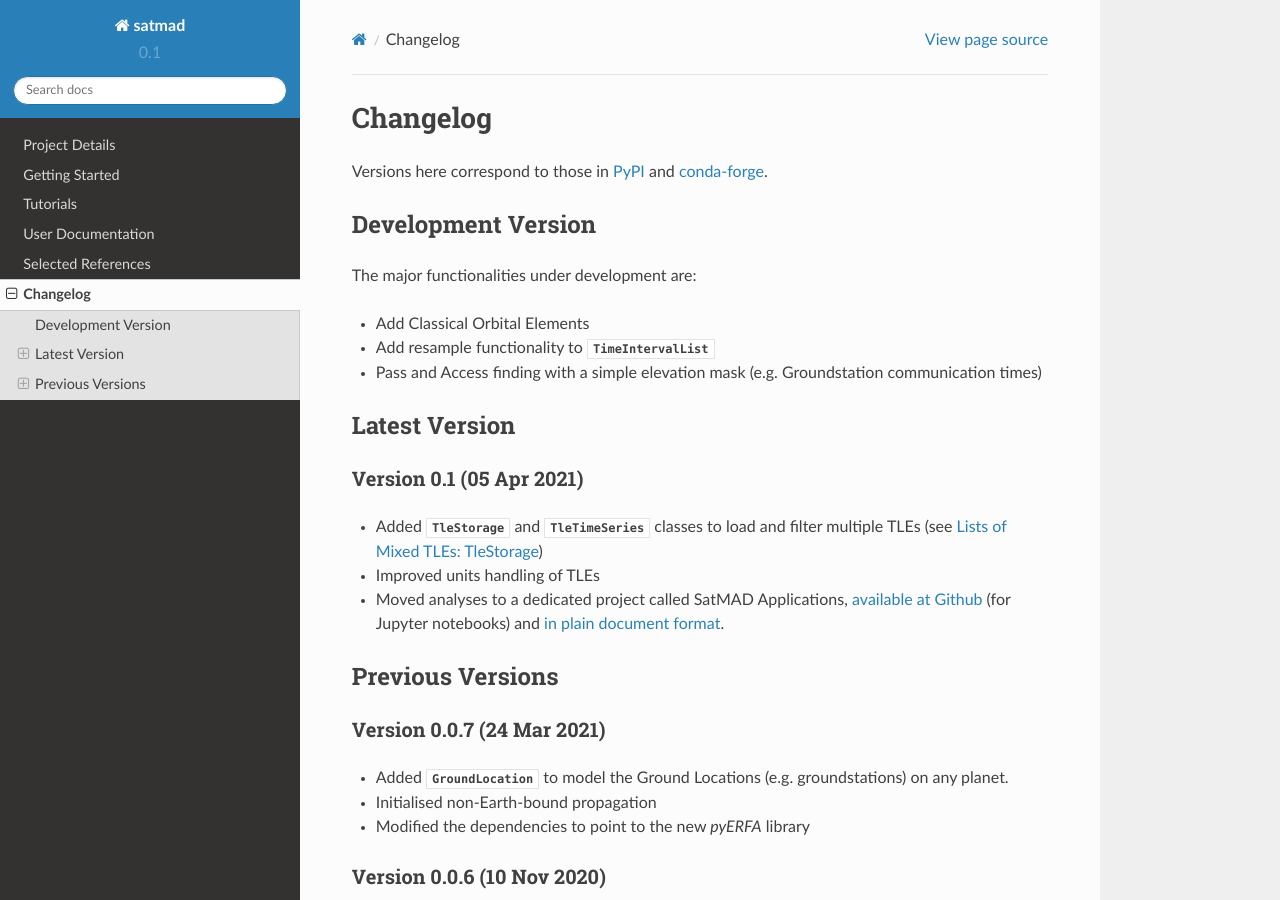
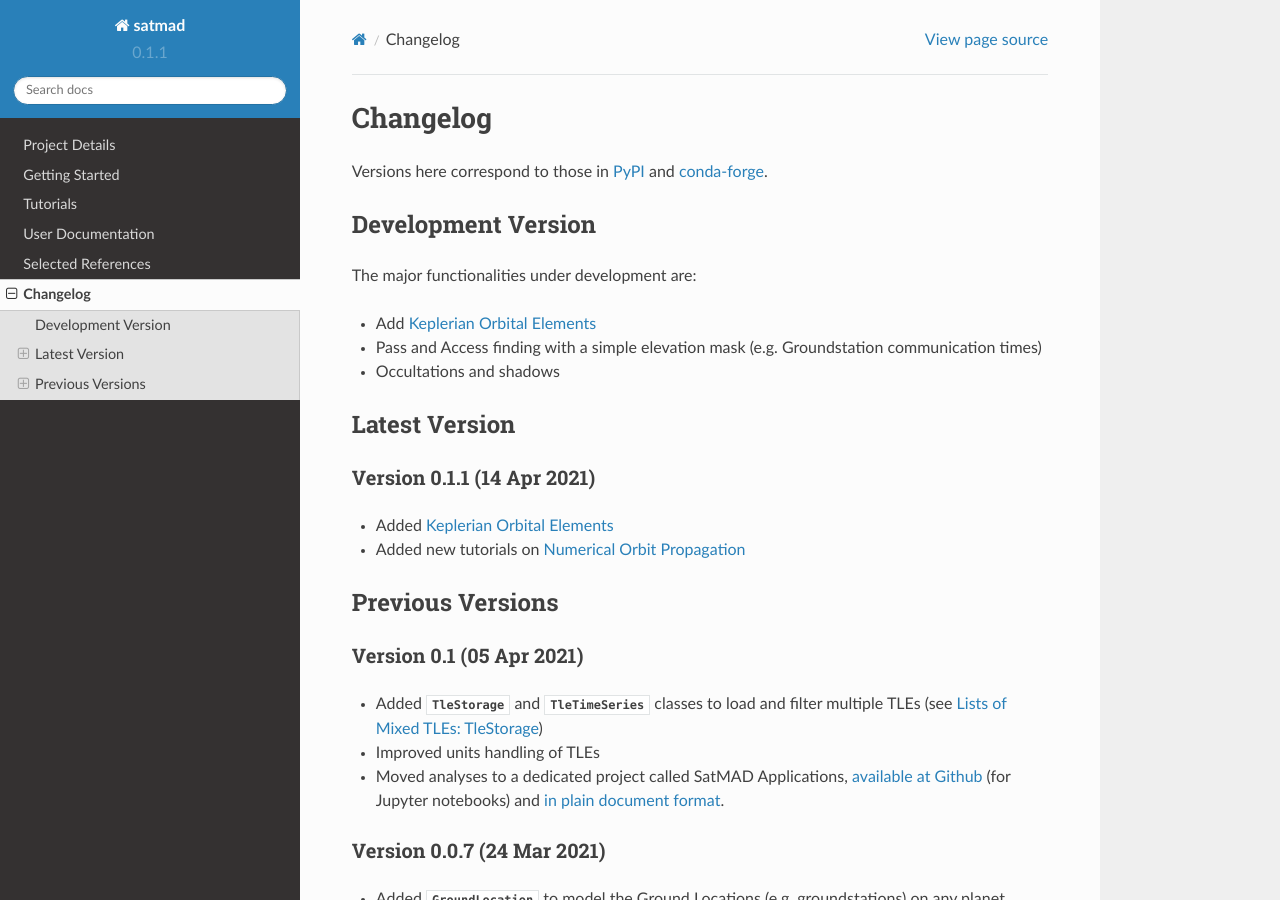
Before and after one commit to egemenimre/satmad, a Sphinx documentation site: the page built from docs/changelog.rst, in a window 1280 px wide and 900 px high. Built offline with Sphinx 7.4.7 and the Read the Docs theme 2.0.0, drawn with Linux system fonts in a browser that asks for light colours.

Commit message:
Bumped version to 0.1.1

```diff
--- a/docs/changelog.rst
+++ b/docs/changelog.rst
@@ -11,15 +11,24 @@ Development Version
 
 The major functionalities under development are:
 
-- Add Classical Orbital Elements
-- Add resample functionality to :class:`.TimeIntervalList`
+- Add `Keplerian Orbital Elements <propagation/classical_orb_elems.rst>`_
 - Pass and Access finding with a simple elevation mask (e.g. Groundstation communication times)
-
+- Occultations and shadows
 
 
 .. _changelog-latest:
 
 Latest Version
+-----------------
+
+Version 0.1.1 (14 Apr 2021)
+^^^^^^^^^^^^^^^^^^^^^^^^^^^
+
+- Added `Keplerian Orbital Elements <propagation/classical_orb_elems.rst>`_
+- Added new tutorials on `Numerical Orbit Propagation <tutorials/numerical_prop_1.ipynb>`_
+
+
+Previous Versions
 -----------------
 
 Version 0.1 (05 Apr 2021)
--- a/docs/conf.py
+++ b/docs/conf.py
@@ -24,9 +24,9 @@ author = "Egemen Imre"
 # Version Info
 # ------------
 # The short X.Y version.
-version = "0.1"
+version = "0.1.1"
 # The full version, including alpha/beta/rc tags.
-release = "0.1"
+release = "0.1.1"
 
 # -- General configuration ---------------------------------------------------
 # By default, highlight as Python 3.
--- a/satmad/__init__.py
+++ b/satmad/__init__.py
@@ -8,4 +8,4 @@ satmad
 =========
 Satellite Mission Analysis and Design in Python.
 """
-__version__ = "0.1"
+__version__ = "0.1.1"
```
Also changed, not shown: other parts of docs/changelog.rst (+0 -5 lines).
